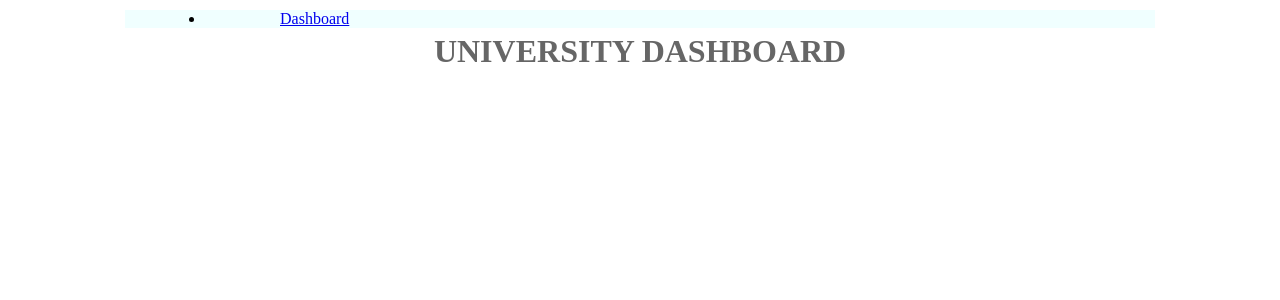
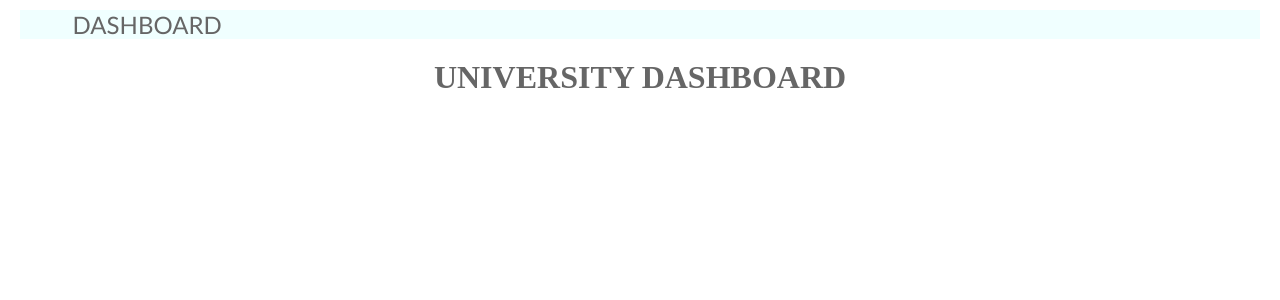
Before and after one commit to Owzaa/Registree-Assessment, a Django app: page / in a window 1280 px wide. Shown: the top 300 px of the page. Run offline with Django 4.2, Linux system fonts and the light colour scheme.

Commit message:
commit on master

```diff
--- a/universityWeb/universityDashboard/static/css/university_Style.css
+++ b/universityWeb/universityDashboard/static/css/university_Style.css
@@ -1,12 +1,26 @@
 *{
-    padding: 0 35px;
+    padding-left: 15px 35px;
     margin:5px;
 }
 
 /* University Navbar style */
-.navbar{display:block; justify-content: center; }
-.navbar-nav{display: block; justify-content: center; background-color: azure;}
-.navbar-link{display: inline-flex;text-decoration: none; color:black}
+nav>.navbar{display:contents; justify-content: center;text-transform: uppercase; }
+.navbar-nav{display: block; justify-content: center;text-decoration: none; background-color: azure;}
+.nav-link{display: inline;font-size: large;font-weight:800;text-transform: uppercase; color:black}
+a{text-decoration: none;color:#666}
 
+ul>li{
+    justify-content:center;
+    padding-top: 0px 10px;
+    top: 16px;
+    font-weight: 800;
+    margin: 2.5px;
+    font-weight: 400;
+    text-decoration-line: none;
+    display:inline;
+    font-size: 24px;
+    font-family:'Gill Sans', 'Gill Sans MT', Calibri, 'Trebuchet MS', sans-serif;
+    color:rgba(172, 166, 166, 0.561);
+}
 /* UniversityHeader*/
-.textHeader{display: flex;justify-content: center;color:#666;text-transform: uppercase;}
+.textHeader{display: flex;padding-top:15px;justify-content: center;color:#666;text-transform: uppercase;}
```
